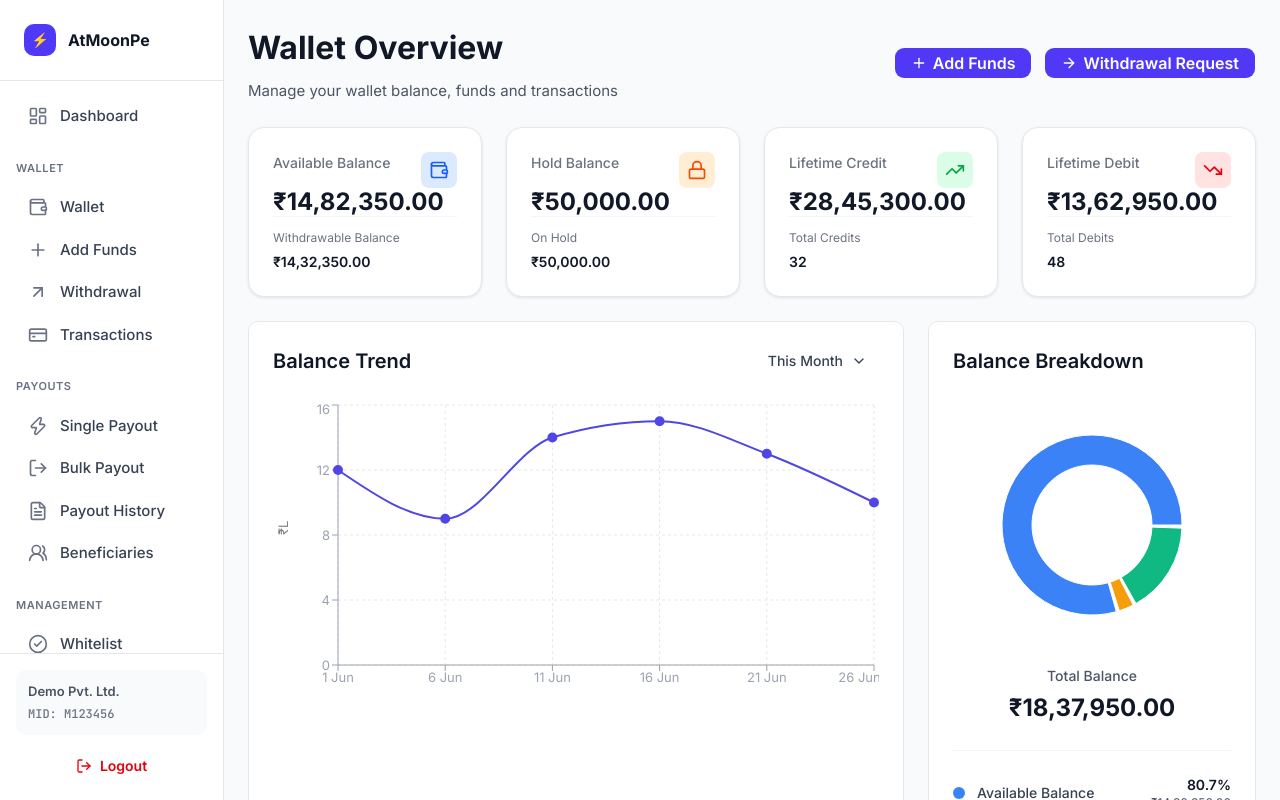
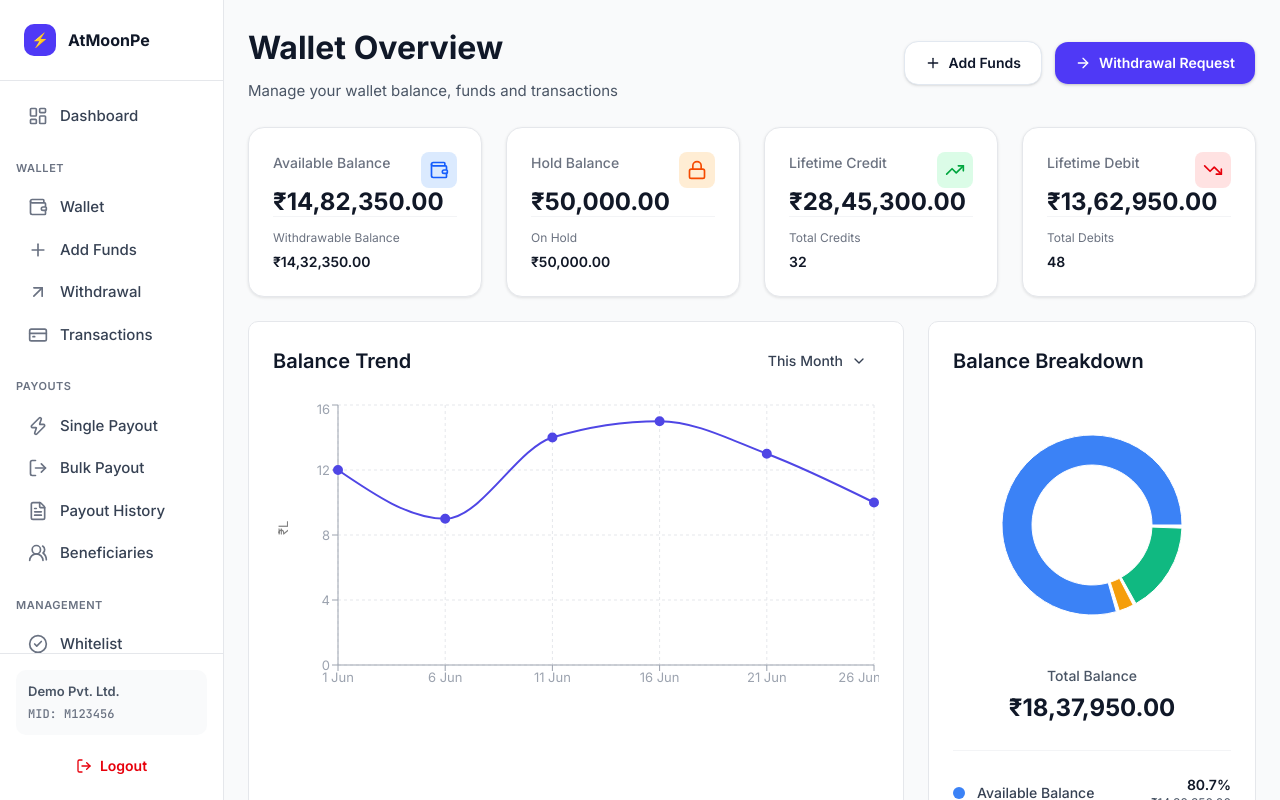
Before and after one commit to 0xkid-root/merchant_penel, a Next.js app: page /wallet in a window 1280 px wide. Built offline with nearby package versions, Linux system fonts and the light colour scheme; sample sign-in values are in the browser's storage.

Commit message:
primay and secondary button fix

```diff
--- a/components/buttons/primary-button.tsx
+++ b/components/buttons/primary-button.tsx
@@ -1,14 +1,14 @@
-import { Button } from '@/components/ui/button'
-import { ReactNode } from 'react'
+import { ReactNode } from "react";
+import { Button } from "@/components/ui/button";
+import { cn } from "@/lib/utils";
 
 interface PrimaryButtonProps {
-  children: ReactNode
-  onClick?: () => void
-  disabled?: boolean
-  isLoading?: boolean
-  className?: string
-  type?: 'button' | 'submit' | 'reset'
-  size?: 'sm' | 'md' | 'lg'
+  children: ReactNode;
+  onClick?: () => void;
+  disabled?: boolean;
+  isLoading?: boolean;
+  className?: string;
+  type?: "button" | "submit" | "reset";
 }
 
 export function PrimaryButton({
@@ -16,32 +16,35 @@ export function PrimaryButton({
   onClick,
   disabled = false,
   isLoading = false,
-  className = '',
-  type = 'button',
-  size = 'md',
+  className,
+  type = "button",
 }: PrimaryButtonProps) {
-  const sizeClasses = {
-    sm: 'px-3 py-1.5 text-sm',
-    md: 'px-4 py-2 text-base',
-    lg: 'px-6 py-3 text-lg',
-  }
-
   return (
     <Button
       type={type}
       onClick={onClick}
       disabled={disabled || isLoading}
-      className={`bg-indigo-600 hover:bg-indigo-700 text-white font-semibold rounded-lg transition-colors ${sizeClasses[size]} ${className}`}
-      style={{ fontFamily: 'var(--font-sans)', fontWeight: 600 }}
+      className={cn(
+        "inline-flex items-center justify-center",
+        "h-11 px-5 gap-2",
+        "rounded-xl",
+        "bg-indigo-600",
+        "text-sm font-semibold text-white",
+        "shadow-sm",
+        "hover:bg-indigo-700",
+        "transition-all duration-200",
+        "disabled:pointer-events-none disabled:opacity-50",
+        className
+      )}
     >
       {isLoading ? (
-        <span className="flex items-center gap-2">
-          <div className="w-4 h-4 border-2 border-white border-t-transparent rounded-full animate-spin" />
+        <>
+          <div className="h-4 w-4 animate-spin rounded-full border-2 border-white border-t-transparent" />
           Loading...
-        </span>
+        </>
       ) : (
         children
       )}
     </Button>
-  )
+  );
 }
--- a/components/buttons/secondary-button.tsx
+++ b/components/buttons/secondary-button.tsx
@@ -1,38 +1,43 @@
-import { Button } from '@/components/ui/button'
-import { ReactNode } from 'react'
+import { ReactNode } from "react";
+import { Button } from "@/components/ui/button";
+import { cn } from "@/lib/utils";
 
 interface SecondaryButtonProps {
-  children: ReactNode
-  onClick?: () => void
-  disabled?: boolean
-  className?: string
-  type?: 'button' | 'submit' | 'reset'
-  size?: 'sm' | 'md' | 'lg'
+  children: ReactNode;
+  onClick?: () => void;
+  disabled?: boolean;
+  className?: string;
+  type?: "button" | "submit" | "reset";
 }
 
 export function SecondaryButton({
   children,
   onClick,
   disabled = false,
-  className = '',
-  type = 'button',
-  size = 'md',
+  className,
+  type = "button",
 }: SecondaryButtonProps) {
-  const sizeClasses = {
-    sm: 'px-3 py-1.5 text-sm',
-    md: 'px-4 py-2 text-base',
-    lg: 'px-6 py-3 text-lg',
-  }
-
   return (
     <Button
       type={type}
       onClick={onClick}
       disabled={disabled}
-      className={`bg-gray-100 hover:bg-gray-200 text-gray-900 font-semibold rounded-lg transition-colors border border-gray-300 ${sizeClasses[size]} ${className}`}
-      style={{ fontFamily: 'var(--font-sans)', fontWeight: 600 }}
+      className={cn(
+        "inline-flex items-center justify-center",
+        "h-11 px-5 gap-2",
+        "rounded-xl",
+        "border border-slate-200",
+        "bg-white",
+        "text-sm font-semibold text-slate-900",
+        "shadow-sm",
+        "hover:bg-slate-50",
+        "hover:border-slate-300",
+        "transition-all duration-200",
+        "disabled:pointer-events-none disabled:opacity-50",
+        className
+      )}
     >
       {children}
     </Button>
-  )
+  );
 }
--- a/features/dashboard/pages/dashboard.tsx
+++ b/features/dashboard/pages/dashboard.tsx
@@ -24,9 +24,9 @@ export default function DashboardPage() {
 
       {/* Header */}
       <MerchantHeader
-    title="Dashboard"
-    subtitle="Welcome back. Here's what's happening with your account today."
-/>
+        title="Dashboard"
+        subtitle="Welcome back. Here's what's happening with your account today."
+      />
 
       {/* Statistics */}
       <DashboardStats />
--- a/features/wallet/pages/wallet.tsx
+++ b/features/wallet/pages/wallet.tsx
@@ -2,6 +2,8 @@
 
 import { Plus, ArrowRight } from 'lucide-react'
 import { PrimaryButton } from '@/components/buttons/primary-button'
+import { SecondaryButton } from '@/components/buttons/secondary-button'
+
 import { BalanceCards } from '../components/balance-cards'
 import { BalanceTrendChart } from '../components/balance-trend-chart'
 import { BalanceBreakdown } from '../components/balance-breakdown'
@@ -21,10 +23,10 @@ export default function WalletPage() {
           </p>
         </div>
         <div style={{ display: 'flex', alignItems: 'center', gap: '12px' }}>
-          <PrimaryButton>
+          <SecondaryButton>
             <Plus className="w-4 h-4" />
             Add Funds
-          </PrimaryButton>
+          </SecondaryButton>
           <PrimaryButton>
             <ArrowRight className="w-4 h-4" />
             Withdrawal Request
```
